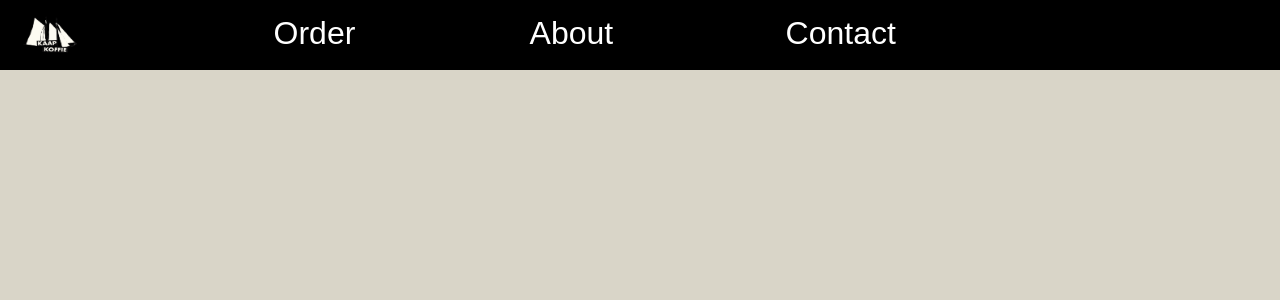
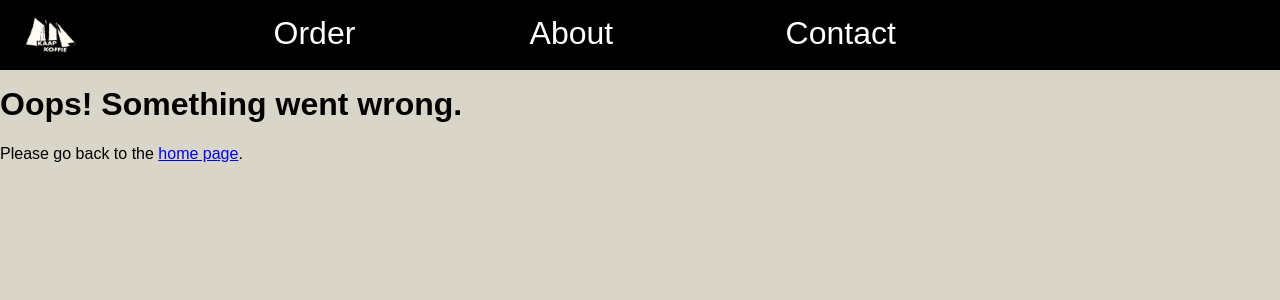
Before and after one commit to conjack27/kaapkoffie, a Nuxt app: page /404 in a window 1280 px wide. Shown: the top 300 px of the page. Built offline with nearby package versions, Linux system fonts and the light colour scheme; a web font is replaced by a local one.

Commit message:
form submission logic

```diff
--- /dev/null
+++ b/pages/404.vue
@@ -0,0 +1,12 @@
+<template>
+  <div>
+    <h1>Oops! Something went wrong.</h1>
+    <p>Please go back to the <nuxt-link to="/">home page</nuxt-link>.</p>
+  </div>
+</template>
+
+<script>
+  export default {
+    name: 'ErrorPage',
+  };
+</script>
--- /dev/null
+++ b/pages/thanks.vue
@@ -0,0 +1,22 @@
+<template>
+  <div>
+    <h1>Thanks for your submission!</h1>
+    <p>We appreciate your feedback.</p>
+  </div>
+</template>
+
+<script>
+  export default {
+    name: 'Thanks',
+  };
+</script>
+
+<style scoped>
+  h1 {
+    color: green;
+  }
+
+  p {
+    font-size: 18px;
+  }
+</style>
```
Also changed, not shown: 1 other file (tests, documents, lock files or other folders).
